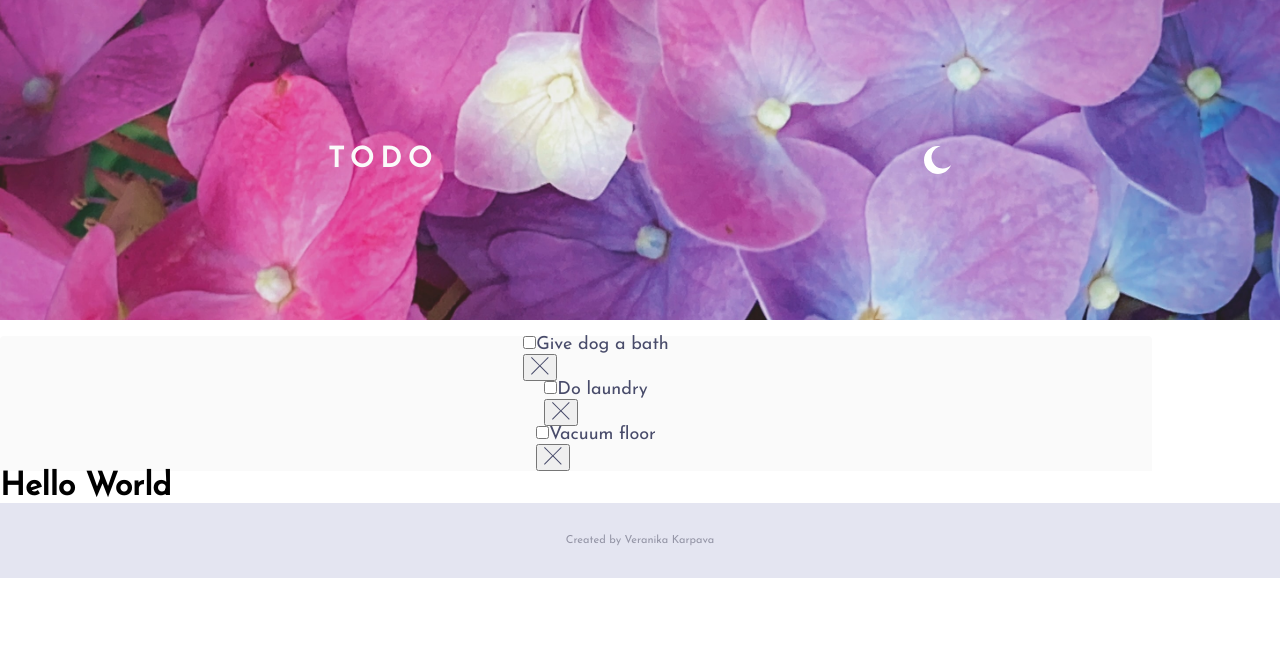
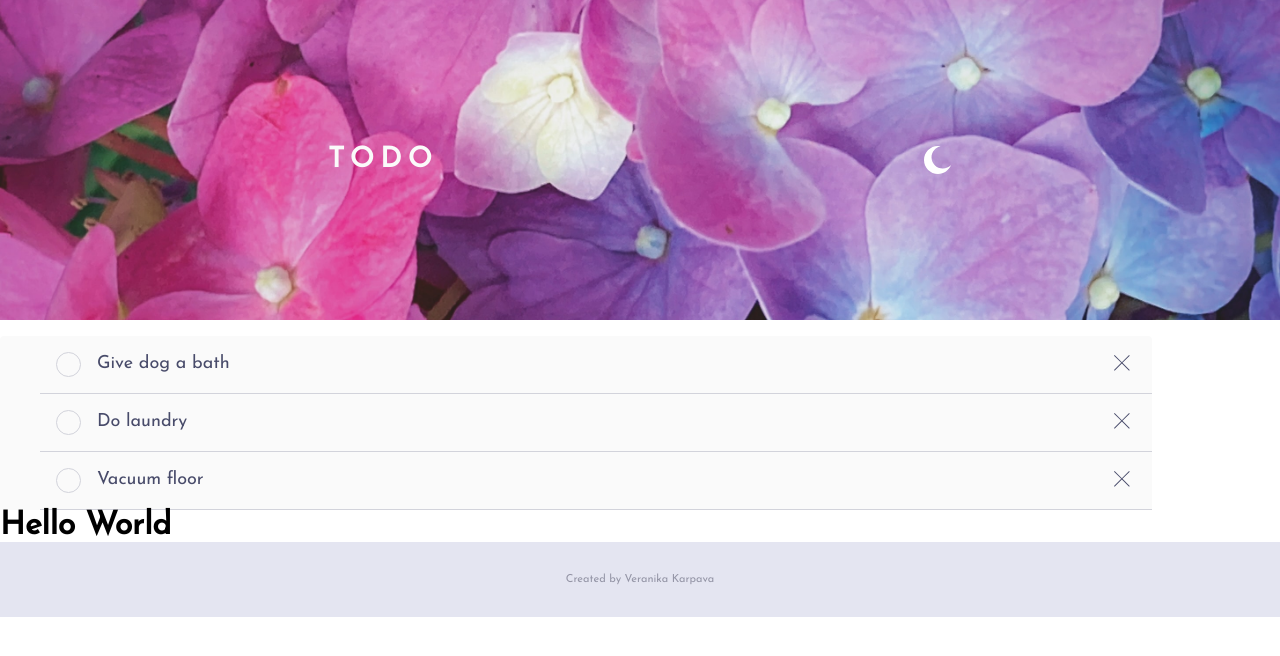
Before and after one commit to veranika-karpava/to-do-flowers-app, a React (Create React App) app: page / in a window 1280 px wide. Shown: the top 656 px of the page. Built offline with nearby package versions, Linux system fonts and the light colour scheme.

Commit message:
Add Delete function

```diff
--- a/src/App.js
+++ b/src/App.js
@@ -18,10 +18,20 @@ const App = () => {
     setIsDark(!isDark)
   }
 
+
+  // delete task from list
+  const deleteTask = (name) => {
+    const newDataTasks = [...dataTasks];
+    const index = newDataTasks.indexOf(name);
+    newDataTasks.splice(index, 1);
+    setDataTasks(newDataTasks);
+  }
+
+
   return (
     <div className="App">
       <Header clickToggle={clickToggle} isDark={isDark} />
-      <ToDoList isDark={isDark} dataTasks={dataTasks} />
+      <ToDoList isDark={isDark} dataTasks={dataTasks} deleteTask={deleteTask} />
       <h1>Hello World</h1>
       <Footer isDark={isDark} />
     </div>
--- a/src/components/ToDoList/ToDoList.js
+++ b/src/components/ToDoList/ToDoList.js
@@ -3,11 +3,14 @@ import ToDoTask from '../ToDoTask/ToDoTask';
 import './ToDoList.scss';
 
 
-const ToDoList = ({ isDark, dataTasks }) => {
+const ToDoList = ({ isDark, dataTasks, deleteTask }) => {
+
+
+
     return (
         <ul className={!isDark ? 'list' : 'list list__dark'}>
             {dataTasks.map((task, i) => {
-                return <ToDoTask task={task} key={i} isDark={isDark} />
+                return <ToDoTask task={task} key={i} isDark={isDark} deleteTask={deleteTask} />
             })}
         </ul>
     );
--- a/src/components/ToDoTask/ToDoTask.js
+++ b/src/components/ToDoTask/ToDoTask.js
@@ -3,24 +3,17 @@ import './ToDoTask.scss';
 import cross from '../../assets/icons/icon-cross.svg';
 import { useState } from 'react';
 
-const ToDoTask = ({ isDark, task }) => {
+const ToDoTask = ({ isDark, task, deleteTask }) => {
     const [isCompleted, setIsCompleted] = useState(false)
-
-    const toDoCompleted = () => {
-        setIsCompleted(true)
-    }
-
-
-
 
     return (
         <li className={!isDark ? 'to-do-item' : 'to-do-item to-do-item__dark'}>
             <div className='to-do-item__container'>
-                <input type='checkbox' onChange={toDoCompleted} checked={isCompleted} className='to-do-item__check-form' />
+                <input type='checkbox' onChange={() => setIsCompleted(!isCompleted)} checked={isCompleted} className='to-do-item__check-form' />
                 <label className={!isCompleted ? 'to-do-item__label' : 'to-do-item__label to-do-item__label--checked'} >{task.name}</label>
             </div>
-            <button>
-                <img src={cross} alt='Delete button' />
+            <button className={!isCompleted ? 'to-do-item__button-remove' : 'to-do-item__button-remove to-do-item__button-remove--checked'} onClick={() => { deleteTask(task.name) }}>
+                <img className='to-do-item__button-icon' src={cross} alt='Delete button' />
             </button>
         </li>
     );
--- a/src/components/ToDoTask/ToDoTask.scss
+++ b/src/components/ToDoTask/ToDoTask.scss
@@ -1,3 +1,90 @@
 @use "../../styles/partials/typography" as *;
 @use "../../styles/partials/mixins" as *;
 @use "../../styles/partials/variables" as *;
+
+.to-do-item {
+    width: 100%;
+    padding: 1rem;
+    border-bottom: 1px solid $text-color-completed-light;
+    @include flex(space-between, center, row, nowrap);
+    cursor: pointer;
+
+    &__container {
+        width: 70%;
+        @include flex(flex-start, center, row, nowrap);
+    }
+
+    &__check-form {
+        &[type="checkbox"] {
+            cursor: pointer;
+            height: 1.56rem;
+            width: 1.56rem;
+            appearance: none;
+            background: none;
+            outline: 0;
+            flex-grow: 0;
+            border-radius: 50%;
+            background-color: transparent;
+            border: 1px solid $text-color-completed-light;
+        }
+
+        &[type="checkbox"]::before {
+            content: "";
+            color: transparent;
+            display: block;
+            width: inherit;
+            height: inherit;
+            border-radius: inherit;
+            background-color: transparent;
+            background-size: contain;
+        }
+
+        &[type="checkbox"]:hover {
+            border: 1px solid transparent;
+            background:
+                linear-gradient(to left, hsl(192, 100%, 67%), hsl(280, 87%, 65%));
+            background-clip: padding-box, border-box;
+            background-origin: padding-box, border-box;
+        }
+
+        &[type="checkbox"]:checked {
+            border: 1px solid transparent;
+            background:
+                linear-gradient(to left, hsl(192, 100%, 67%), hsl(280, 87%, 65%)),
+                linear-gradient(to left, hsl(192, 100%, 67%), hsl(280, 87%, 65%));
+            background-clip: padding-box, border-box;
+            background-origin: padding-box, border-box;
+        }
+
+        &[type="checkbox"]:checked::before {
+            background-image: url('../../assets/icons/icon-check.svg');
+            background-size: 50%;
+            background-repeat: no-repeat;
+            background-position: center;
+        }
+    }
+
+    &__label {
+        padding-left: 1rem;
+        cursor: pointer;
+    }
+
+    &__label--checked {
+        text-decoration: line-through;
+        color: $text-color-completed-light;
+    }
+
+    &__button-remove {
+        border: none;
+        background-color: transparent;
+    }
+
+    &__button-remove--checked {
+        display: none;
+    }
+
+    &__button-icon {
+        width: 1rem;
+        height: 1rem;
+    }
+}
```
